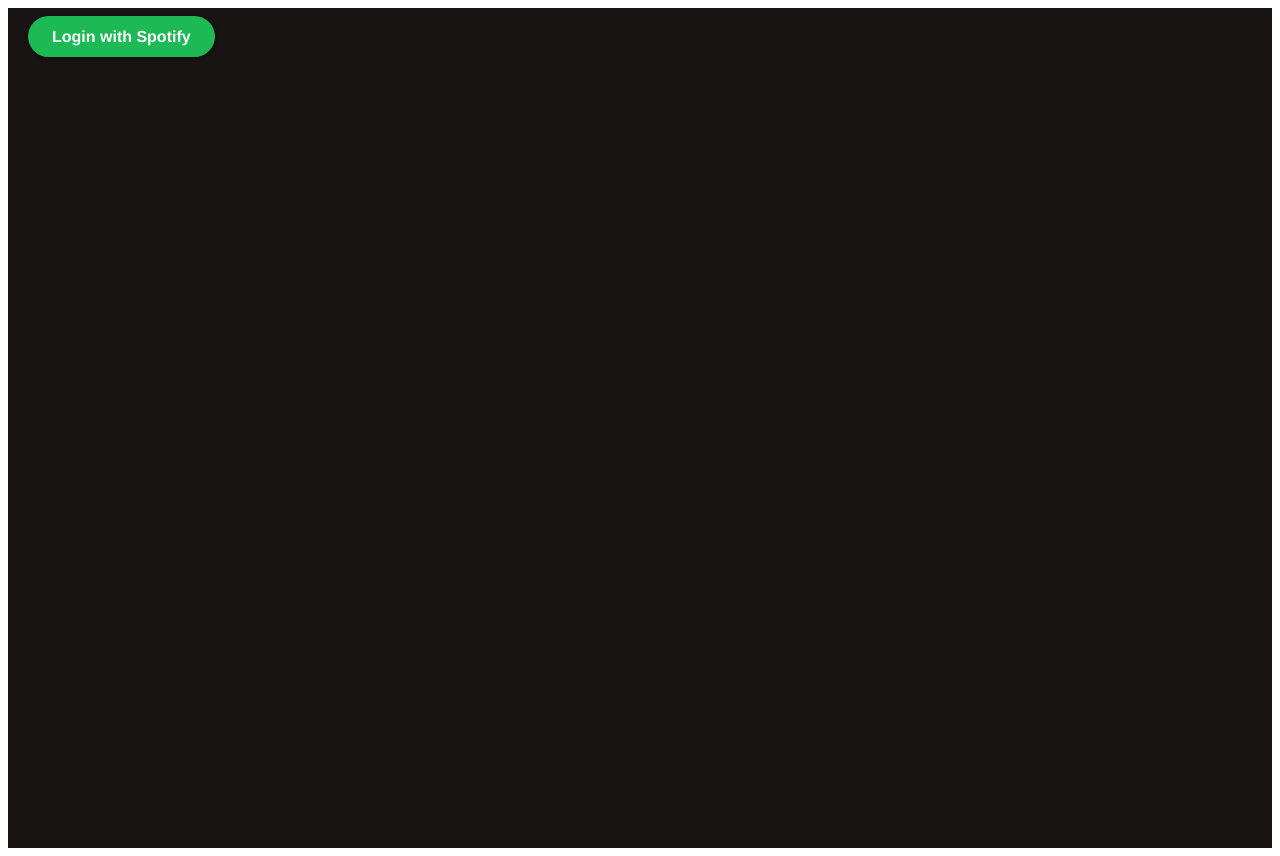
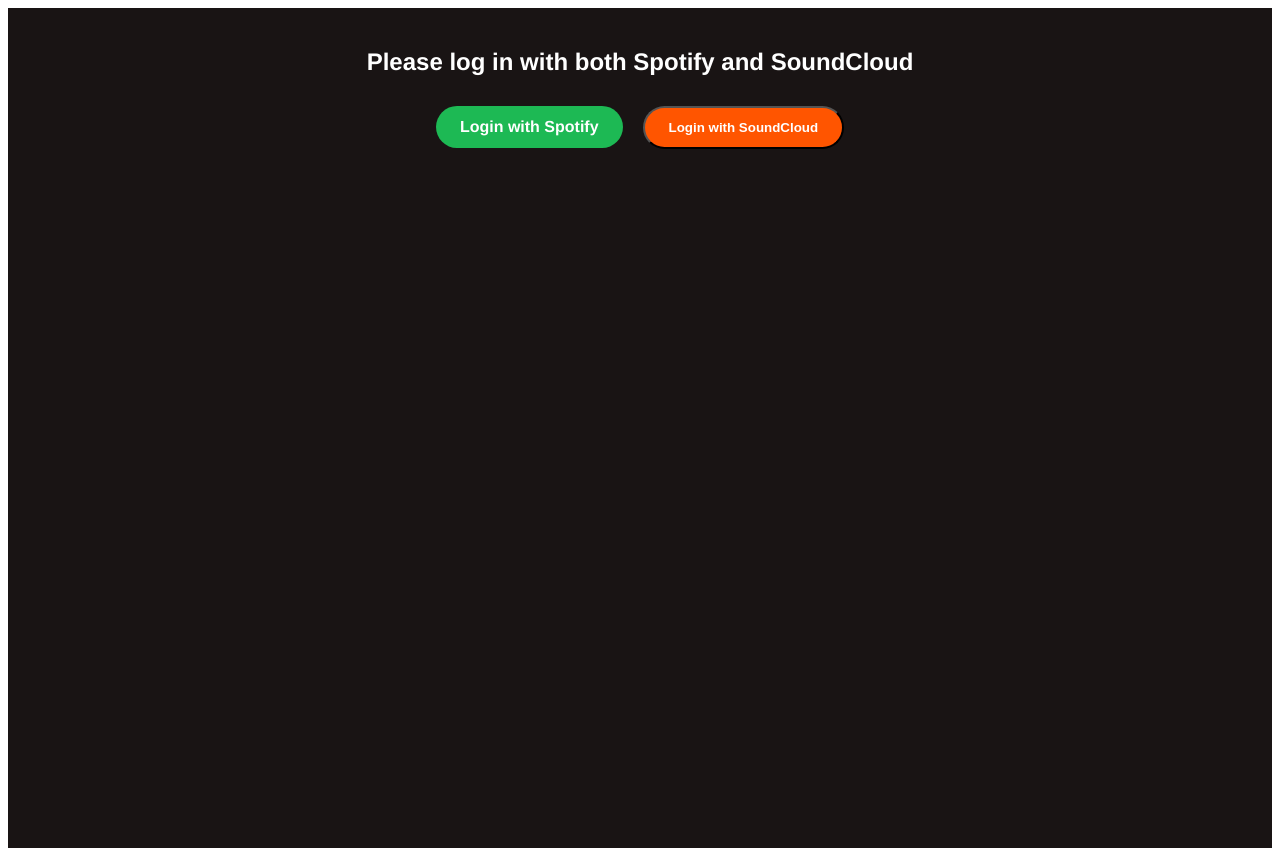
Before and after one commit to dmcphillips13/percentage-playlists, a React (Create React App) app: page / in a window 1280 px wide. Built offline with nearby package versions, Linux system fonts and the light colour scheme; no server answers.

Commit message:
Add SoundCloud authentication

```diff
--- a/src/App.js
+++ b/src/App.js
@@ -5,22 +5,22 @@
 import MainView from './components/MainView';
 
 function AppContent() {
-  const { token } = useContext(AuthContext);
+  const { spotifyToken, soundcloudToken } = useContext(AuthContext);
   // landingMode controls whether the landing page is shown.
   const [landingMode, setLandingMode] = useState(true);
 
   const handleEnter = () => setLandingMode(false);
 
   const handleLogout = () => {
-    // Reset landing mode on logout.
-    setLandingMode(true);
-    // Clear token from localStorage.
-    window.localStorage.removeItem('token');
+    // Clear tokens from localStorage.
+    window.localStorage.removeItem('spotify_token');
+    window.localStorage.removeItem('soundcloud_token');
     // Reload the app to reinitialize authentication.
     window.location.reload();
   };
 
-  if (!token) {
+  // Only proceed if both tokens are present.
+  if (!spotifyToken || !soundcloudToken) {
     return (
       <div
         style={{
@@ -54,7 +54,9 @@
           marginBottom: '20px'
         }}
       >
-        <h1 style={{ margin: 0, color: '#fff' }}>My Spotify Playlists</h1>
+        <h1 style={{ margin: 0, color: '#fff' }}>
+          My Spotify & SoundCloud Playlists
+        </h1>
         <button
           onClick={handleLogout}
           style={{
--- a/src/components/Login.js
+++ b/src/components/Login.js
@@ -1,36 +1,126 @@
-import React from 'react';
+import React, { useContext } from 'react';
+import { AuthContext } from '../context/AuthContext';
 
-const CLIENT_ID = process.env.REACT_APP_SPOTIFY_CLIENT_ID;
-const REDIRECT_URI = 'http://localhost:3000/callback';
-const AUTH_ENDPOINT = 'https://accounts.spotify.com/authorize';
-const RESPONSE_TYPE = 'token';
-// Updated scopes to include playback control
-const SCOPES = [
+// Spotify configuration
+const SPOTIFY_CLIENT_ID = process.env.REACT_APP_SPOTIFY_CLIENT_ID;
+const SPOTIFY_REDIRECT_URI = 'http://localhost:3000/callback?provider=spotify';
+const SPOTIFY_AUTH_ENDPOINT = 'https://accounts.spotify.com/authorize';
+const SPOTIFY_RESPONSE_TYPE = 'token';
+const SPOTIFY_SCOPES = [
   'playlist-read-private',
   'playlist-read-collaborative',
   'user-read-playback-state',
-  'user-modify-playback-state'
+  'user-modify-playback-state',
+  'user-read-currently-playing'
 ];
 
+// SoundCloud configuration for PKCE
+const SOUNDCLOUD_CLIENT_ID = process.env.REACT_APP_SOUNDCLOUD_CLIENT_ID;
+const SOUNDCLOUD_REDIRECT_URI = 'http://localhost:3000/callback?provider=soundcloud';
+const SOUNDCLOUD_AUTH_ENDPOINT = 'https://secure.soundcloud.com/authorize';
+const SOUNDCLOUD_RESPONSE_TYPE = 'code'; // Using authorization code flow
+
+// --- Helper functions for PKCE ---
+function generateCodeVerifier() {
+  // Generate a random string (length between 43 and 128 characters)
+  const array = new Uint8Array(32);
+  window.crypto.getRandomValues(array);
+  // Convert array to hex string
+  return Array.from(array, (dec) =>
+    ('0' + dec.toString(16)).substr(-2)
+  ).join('');
+}
+
+async function generateCodeChallenge(codeVerifier) {
+  const encoder = new TextEncoder();
+  const data = encoder.encode(codeVerifier);
+  const digest = await window.crypto.subtle.digest('SHA-256', data);
+  let base64String = btoa(String.fromCharCode(...new Uint8Array(digest)));
+  // Convert base64 to base64url format:
+  return base64String.replace(/\+/g, '-').replace(/\//g, '_').replace(/=+$/, '');
+}
+
 export default function Login() {
-  const loginUrl = `${AUTH_ENDPOINT}?client_id=${CLIENT_ID}&redirect_uri=${REDIRECT_URI}&scope=${SCOPES.join(
-    '%20'
-  )}&response_type=${RESPONSE_TYPE}`;
+  const { spotifyToken, soundcloudToken } = useContext(AuthContext);
 
-  return (
-    <a
-      href={loginUrl}
-      style={{
+  // Build Spotify login URL (implicit flow)
+  const spotifyLoginUrl = `${SPOTIFY_AUTH_ENDPOINT}?client_id=${SPOTIFY_CLIENT_ID}&redirect_uri=${encodeURIComponent(
+    SPOTIFY_REDIRECT_URI
+  )}&scope=${encodeURIComponent(SPOTIFY_SCOPES.join(' '))}&response_type=${SPOTIFY_RESPONSE_TYPE}`;
+
+  // Handler for SoundCloud login using PKCE
+  const handleSoundCloudLogin = async () => {
+    const codeVerifier = generateCodeVerifier();
+    const codeChallenge = await generateCodeChallenge(codeVerifier);
+    // Save the code verifier for later use in exchanging the code for a token.
+    window.localStorage.setItem('soundcloud_code_verifier', codeVerifier);
+    // Build the SoundCloud login URL with PKCE parameters.
+    const soundcloudLoginUrl = `${SOUNDCLOUD_AUTH_ENDPOINT}?client_id=${SOUNDCLOUD_CLIENT_ID}&redirect_uri=${encodeURIComponent(
+      SOUNDCLOUD_REDIRECT_URI
+    )}&response_type=${SOUNDCLOUD_RESPONSE_TYPE}&code_challenge=${codeChallenge}&code_challenge_method=S256`;
+    // Redirect the browser to SoundCloud's login page.
+    window.location.href = soundcloudLoginUrl;
+  };
+
+  // Button styling (adjust as desired)
+  const loggedInStyle = {
+    display: 'inline-block',
+    padding: '12px 24px',
+    backgroundColor: '#fff',
+    color: '#191414',
+    textDecoration: 'none',
+    borderRadius: '25px',
+    fontWeight: 'bold',
+    margin: '10px',
+    border: '1px solid #ccc'
+  };
+
+  const spotifyButtonStyle = {
+    display: 'inline-block',
     padding: '12px 24px',
     backgroundColor: '#1DB954',
     color: '#fff',
     textDecoration: 'none',
     borderRadius: '25px',
     fontWeight: 'bold',
-        boxShadow: '0 2px 4px rgba(0,0,0,0.3)'
-      }}
-    >
+    margin: '10px'
+  };
+
+  const soundcloudButtonStyle = {
+    display: 'inline-block',
+    padding: '12px 24px',
+    backgroundColor: '#ff5500',
+    color: '#fff',
+    textDecoration: 'none',
+    borderRadius: '25px',
+    fontWeight: 'bold',
+    margin: '10px'
+  };
+
+  return (
+    <div style={{ textAlign: 'center' }}>
+      <h2 style={{ color: '#fff' }}>
+        Please log in with both Spotify and SoundCloud
+      </h2>
+      {spotifyToken ? (
+        <button style={loggedInStyle} disabled>
+          Logged into Spotify
+        </button>
+      ) : (
+        <a href={spotifyLoginUrl} style={spotifyButtonStyle}>
           Login with Spotify
         </a>
+      )}
+      {soundcloudToken ? (
+        <button style={loggedInStyle} disabled>
+          Logged into SoundCloud
+        </button>
+      ) : (
+        // Use a button with an onClick handler because we need to perform async PKCE steps.
+        <button onClick={handleSoundCloudLogin} style={soundcloudButtonStyle}>
+          Login with SoundCloud
+        </button>
+      )}
+    </div>
   );
 }
--- a/src/components/MainView.js
+++ b/src/components/MainView.js
@@ -5,19 +5,17 @@
 import SongPlaylists from './SongPlaylists';
 
 export default function MainView() {
-  const { token, user } = useContext(AuthContext);
+  const { spotifyToken, user } = useContext(AuthContext);
   const [playlists, setPlaylists] = useState([]);
   const [selectedPlaylist, setSelectedPlaylist] = useState(null);
   const [selectedTrack, setSelectedTrack] = useState(null);
-  // Playback state: which track is playing and whether it is playing.
   const [playingTrackId, setPlayingTrackId] = useState(null);
   const [isPlaying, setIsPlaying] = useState(false);
 
-  // Fetch playlists when token is available and no specific view is active.
   useEffect(() => {
-    if (token && !selectedPlaylist && !selectedTrack) {
+    if (spotifyToken && !selectedPlaylist && !selectedTrack) {
       fetch('https://api.spotify.com/v1/me/playlists', {
-        headers: { Authorization: `Bearer ${token}` }
+        headers: { Authorization: `Bearer ${spotifyToken}` }
       })
         .then((response) => response.json())
         .then((data) => {
@@ -29,20 +27,18 @@
         })
         .catch((error) => console.error('Error fetching playlists:', error));
     }
-  }, [token, selectedPlaylist, selectedTrack]);
+  }, [spotifyToken, selectedPlaylist, selectedTrack]);
 
-  // Filter playlists to only those owned by the logged-in user.
   const userOwnedPlaylists = user
     ? playlists.filter((pl) => pl.owner && pl.owner.id === user.id)
     : playlists;
 
-  // Playback control function.
   const handlePlayPause = (track, action) => {
     if (action === 'play') {
       fetch('https://api.spotify.com/v1/me/player/play', {
         method: 'PUT',
         headers: {
-          Authorization: `Bearer ${token}`,
+          Authorization: `Bearer ${spotifyToken}`,
           'Content-Type': 'application/json'
         },
         body: JSON.stringify({ uris: [track.uri] })
@@ -55,14 +51,13 @@
     } else if (action === 'pause') {
       fetch('https://api.spotify.com/v1/me/player/pause', {
         method: 'PUT',
-        headers: { Authorization: `Bearer ${token}` }
+        headers: { Authorization: `Bearer ${spotifyToken}` }
       })
         .then(() => setIsPlaying(false))
         .catch((err) => console.error('Error pausing track:', err));
     }
   };
 
-  // Navigation handlers.
   const handlePlaylistClick = (playlist) => setSelectedPlaylist(playlist);
   const handleTrackClick = (track) => setSelectedTrack(track);
   const handleBackFromPlaylistDetail = () => setSelectedPlaylist(null);
@@ -76,7 +71,7 @@
     <>
       {selectedPlaylist && !selectedTrack ? (
         <PlaylistDetail
-          token={token}
+          token={spotifyToken}
           playlistId={selectedPlaylist.id}
           goBack={handleBackFromPlaylistDetail}
           onTrackClick={handleTrackClick}
@@ -86,7 +81,7 @@
         />
       ) : selectedTrack ? (
         <SongPlaylists
-          token={token}
+          token={spotifyToken}
           track={selectedTrack}
           userPlaylists={userOwnedPlaylists}
           onPlaylistSelect={handleSongPlaylistSelect}
--- a/src/context/AuthContext.js
+++ b/src/context/AuthContext.js
@@ -2,41 +2,116 @@
 
 export const AuthContext = createContext();
 
+// SoundCloud configuration — update these with your actual credentials
+const SOUNDCLOUD_CLIENT_ID = process.env.REACT_APP_SOUNDCLOUD_CLIENT_ID;
+const SOUNDCLOUD_CLIENT_SECRET = process.env.REACT_APP_SOUNDCLOUD_CLIENT_SECRET;
+const SOUNDCLOUD_REDIRECT_URI = 'http://localhost:3000/callback?provider=soundcloud';
+// Use the endpoint as per the docs that require the client secret:
+const SOUNDCLOUD_TOKEN_ENDPOINT = 'https://secure.soundcloud.com/oauth/token';
+
 export const AuthProvider = ({ children }) => {
-  const [token, setToken] = useState('');
-  const [user, setUser] = useState(null);
+  const [spotifyToken, setSpotifyToken] = useState('');
+  const [soundcloudToken, setSoundcloudToken] = useState('');
+  const [user, setUser] = useState(null); // For example, you might fetch Spotify user data here
 
-  // Extract token from localStorage or URL hash on app load.
   useEffect(() => {
-    let tokenFromStorage = window.localStorage.getItem('token');
-    const hash = window.location.hash;
-    if (!tokenFromStorage && hash) {
-      const tokenFromUrl = hash
-        .substring(1)
-        .split('&')
-        .find((elem) => elem.startsWith('access_token'))
-        .split('=')[1];
-      window.location.hash = '';
-      window.localStorage.setItem('token', tokenFromUrl);
-      tokenFromStorage = tokenFromUrl;
+    // Check local storage for tokens
+    let storedSpotifyToken = window.localStorage.getItem('spotify_token');
+    let storedSoundcloudToken = window.localStorage.getItem('soundcloud_token');
+
+    // Use URLSearchParams to check for provider information in the URL
+    const searchParams = new URLSearchParams(window.location.search);
+    const provider = searchParams.get('provider'); // expected values: "spotify" or "soundcloud"
+
+    // --- Spotify: (using implicit flow) ---
+    if (provider === 'spotify' && window.location.hash) {
+      const hash = window.location.hash.substring(1); // remove the '#' character
+      const params = new URLSearchParams(hash);
+      const tokenFromUrl = params.get('access_token');
+      if (tokenFromUrl) {
+        storedSpotifyToken = tokenFromUrl;
+        window.localStorage.setItem('spotify_token', tokenFromUrl);
+      }
+      // Clean URL
+      window.history.pushState("", document.title, window.location.pathname);
     }
-    setToken(tokenFromStorage);
+
+    // --- SoundCloud: using PKCE Authorization Code Flow with client secret ---
+    if (provider === 'soundcloud') {
+      // Check if the URL has a "code" parameter (authorization code)
+      const code = searchParams.get('code');
+      if (code) {
+        // Retrieve the code verifier that was stored before redirection.
+        const codeVerifier = window.localStorage.getItem('soundcloud_code_verifier');
+        if (!codeVerifier) {
+          console.error("No code verifier found for SoundCloud.");
+        }
+        // Prepare a request body to exchange the authorization code for an access token.
+        const body = new URLSearchParams();
+        body.append('client_id', SOUNDCLOUD_CLIENT_ID);
+        body.append('client_secret', SOUNDCLOUD_CLIENT_SECRET);
+        // Use the exact registered redirect URI:
+        body.append('redirect_uri', SOUNDCLOUD_REDIRECT_URI);
+        body.append('grant_type', 'authorization_code');
+        body.append('code', code);
+        body.append('code_verifier', codeVerifier);
+
+        console.log("Exchanging SoundCloud code with payload:", body.toString());
+
+        // POST to SoundCloud's token endpoint (which now requires the client secret)
+        fetch(SOUNDCLOUD_TOKEN_ENDPOINT, {
+          method: 'POST',
+          headers: {
+            'Content-Type': 'application/x-www-form-urlencoded'
+          },
+          body: body.toString()
+        })
+          .then((response) => response.json())
+          .then((data) => {
+            if (data.access_token) {
+              storedSoundcloudToken = data.access_token;
+              window.localStorage.setItem('soundcloud_token', data.access_token);
+              setSoundcloudToken(data.access_token);
+            } else {
+              console.error("Token exchange error:", data);
+            }
+            // Clean URL so that the code parameter is removed.
+            window.history.pushState("", document.title, window.location.pathname);
+          })
+          .catch((err) =>
+            console.error('Error exchanging SoundCloud code for token:', err)
+          );
+      }
+    }
+
+    setSpotifyToken(storedSpotifyToken);
+    setSoundcloudToken(storedSoundcloudToken);
   }, []);
 
-  // Fetch user profile when token changes.
+  // Optional: Fetch Spotify user profile if needed.
   useEffect(() => {
-    if (token) {
+    if (spotifyToken) {
       fetch('https://api.spotify.com/v1/me', {
-        headers: { Authorization: `Bearer ${token}` }
+        headers: { Authorization: `Bearer ${spotifyToken}` }
       })
         .then((response) => response.json())
         .then((data) => setUser(data))
-        .catch((err) => console.error('Error fetching user profile:', err));
+        .catch((err) =>
+          console.error('Error fetching Spotify user profile:', err)
+        );
     }
-  }, [token]);
+  }, [spotifyToken]);
 
   return (
-    <AuthContext.Provider value={{ token, user, setToken, setUser }}>
+    <AuthContext.Provider
+      value={{
+        spotifyToken,
+        soundcloudToken,
+        user,
+        setSpotifyToken,
+        setSoundcloudToken
+      }}
+    >
       {children}
     </AuthContext.Provider>
   );
```
Lines whose indentation alone changed are shown as unchanged.
